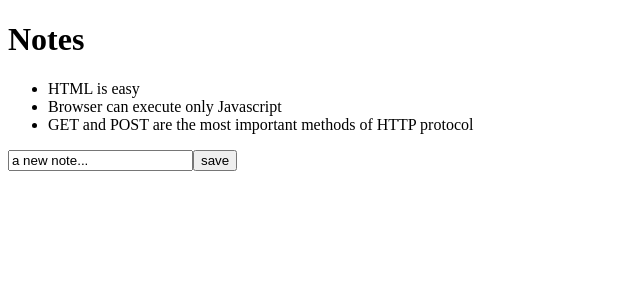
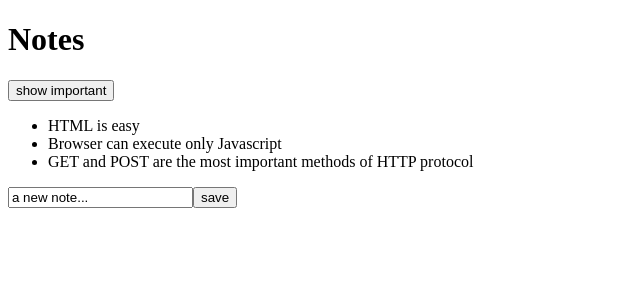
Before and after one commit to raiden808/fullstackopen-notes, a React (Create React App) app: page / in a window 1280 px wide. Shown: the top 300 px of the page, without its empty margins (0-640 px from the left). Built offline with nearby package versions, Linux system fonts and the light colour scheme.

Commit message:
add note filter

```diff
--- a/src/App.js
+++ b/src/App.js
@@ -42,6 +42,11 @@ const App = (props) => {
   return (
     <div>
       <h1>Notes</h1>
+      <div>
+        <button onClick={() => setShowAll(!showAll)}>
+          show {showAll ? 'important' : 'all' }
+        </button>
+      </div>
       <ul>{rows()}</ul>
       <form onSubmit={addNote}>
       	<input
```
